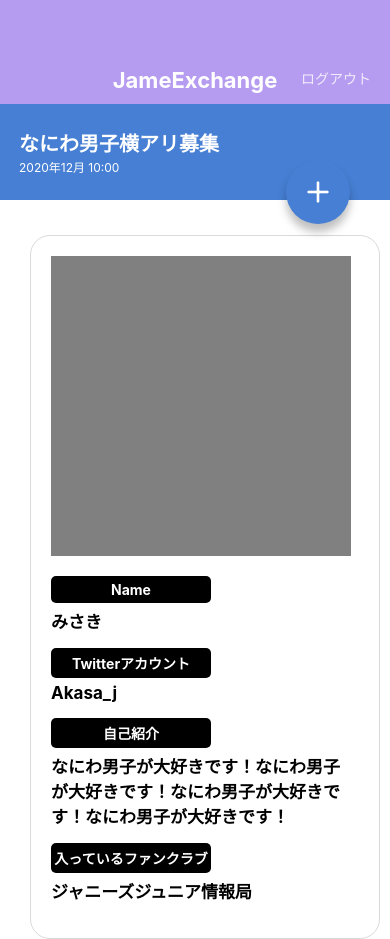
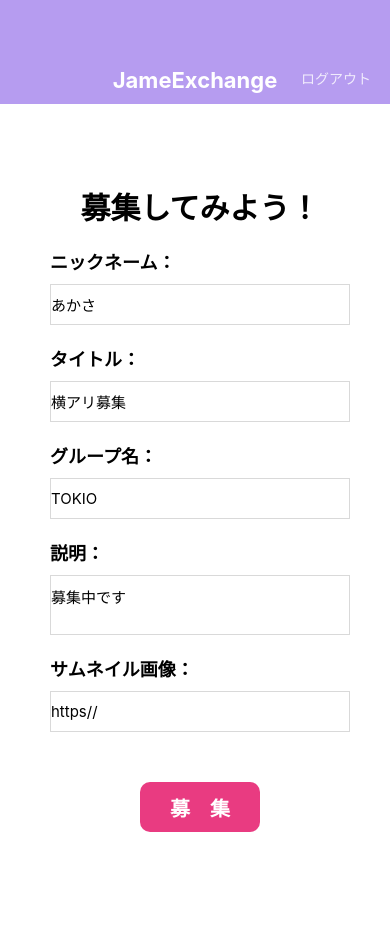
Before and after one commit to shinshin0773/JameExchange-Native, a React Native app: screen /TopScreen in a window 390 px wide. After the commit the page ends 844 px from the top, so only its background shows below. Built offline with nearby package versions, Linux system fonts and the light colour scheme.

Commit message:
Create PostEditScreen my

```diff
--- a/App.jsx
+++ b/App.jsx
@@ -2,9 +2,10 @@ import React from 'react';
 
 import TopScreen from './src/screens/TopScreen';
 import PostDetailScreen from './src/screens/PostDetailScreen';
+import PostEditScreen from './src/screens/PostEditScreen';
 
 export default function App() {
   return (
-   <PostDetailScreen />
+   <PostEditScreen />
   );
 };
--- a/src/components/CircleButton.jsx
+++ b/src/components/CircleButton.jsx
@@ -4,10 +4,10 @@ import { string, shape } from 'prop-types';
 import { Feather } from '@expo/vector-icons';
 
 export default function CircleButton(props) {
-  const { children, style } = props;
+  const { name, style } = props;
   return (
     <View style={[styles.cercleButton, style]}>
-      <Feather name="plus" size={32} color="white" />
+      <Feather name={name} size={32} color="white" />
     </View>
   );
 };
--- a/src/screens/PostDetailScreen.jsx
+++ b/src/screens/PostDetailScreen.jsx
@@ -15,6 +15,7 @@ export default function PostDetailScreen() {
         <Text style={styles.postDate}>2020年12月 10:00</Text>
       </View>
 
+      <View style={styles.postBodyWrap}>
           {/* ユーザーのプロフィール情報 */}
         <View style={styles.postBody}>
           <View style={styles.postBodyImage}></View>
@@ -37,7 +38,8 @@ export default function PostDetailScreen() {
               </View>
             </View>
         </View>
-      <CircleButton style={{top: 160, bottom: 'auto' }}>★</CircleButton>
+      </View>
+      <CircleButton name="star" style={{top: 160, bottom: 'auto' }}>★</CircleButton>
     </View>
   );
 }
@@ -64,6 +66,9 @@ const styles = StyleSheet.create({
     color: '#ffffff',
     fontSize: 12,
     lineHeight:16,
+  },
+  postBodyWrap: {
+    alignItems: 'center',
   },
   postBody: {
     width: 350,
--- /dev/null
+++ b/src/screens/PostEditScreen.jsx
@@ -0,0 +1,87 @@
+import React from 'react';
+import {
+  View ,  StyleSheet, TextInput, Text
+} from 'react-native';
+
+import AppBar from '../components/AppBar';
+import CircleButton from '../components/CircleButton';
+
+export default function PostEditScreen() {
+  return (
+    <View style={styles.container}>
+      <AppBar />
+      <View style={styles.inputWrap}>
+        <Text style={styles.inputStartTitle}>募集してみよう！</Text>
+        <View style={styles.inputTitleWrap}>
+          <Text style={styles.inputTitle}>ニックネーム：</Text>
+          <TextInput style={styles.inputText} value="あかさ" />
+        </View>
+        <View style={styles.inputTitleWrap}>
+          <Text style={styles.inputTitle}>タイトル：</Text>
+          <TextInput style={styles.inputText} value="横アリ募集" />
+        </View>
+        <View style={styles.inputTitleWrap}>
+          <Text style={styles.inputTitle}>グループ名：</Text>
+          <TextInput style={styles.inputText} value="TOKIO" />
+        </View>
+        <View style={styles.inputTitleWrap}>
+          <Text style={styles.inputTitle}>説明：</Text>
+          <TextInput style={styles.inputText} value="募集中です" multiline />
+        </View>
+        <View style={styles.inputTitleWrap}>
+          <Text style={styles.inputTitle}>サムネイル画像：</Text>
+          <TextInput style={styles.inputText} value="https//" />
+        </View>
+
+        <View style={styles.postButton}>
+          <Text style={styles.postButtonText}>募　集</Text>
+        </View>
+      </View>
+    </View>
+  );
+}
+
+const styles = StyleSheet.create({
+  container: {
+    flex: 1,
+  },
+  inputWrap: {
+    width: 300,
+    marginVertical: 80,
+    marginHorizontal: 50,
+  },
+  inputStartTitle: {
+    fontSize: 30,
+    fontWeight: 'bold',
+    textAlign: 'center',
+  },
+  inputTitleWrap: {
+    marginTop: 20,
+  },
+  inputTitle: {
+    fontSize: 18,
+    fontWeight: 'bold',
+    marginBottom: 10,
+  },
+  inputText: {
+    paddingVertical: 10,
+    fontSize: 15,
+    borderWidth: 1,
+    borderColor: 'rgba(0, 0, 0, 0.15)',
+  },
+  postButton: {
+    width: 120,
+    height: 50,
+    backgroundColor: '#E93B81',
+    alignItems: 'center',
+    justifyContent: 'center',
+    borderRadius: 10,
+    marginTop: 50,
+    marginHorizontal: 90,
+  },
+  postButtonText: {
+    color: 'white',
+    fontSize: 20,
+    fontWeight: 'bold',
+  }
+})
```
Lines whose indentation alone changed are shown as unchanged.
